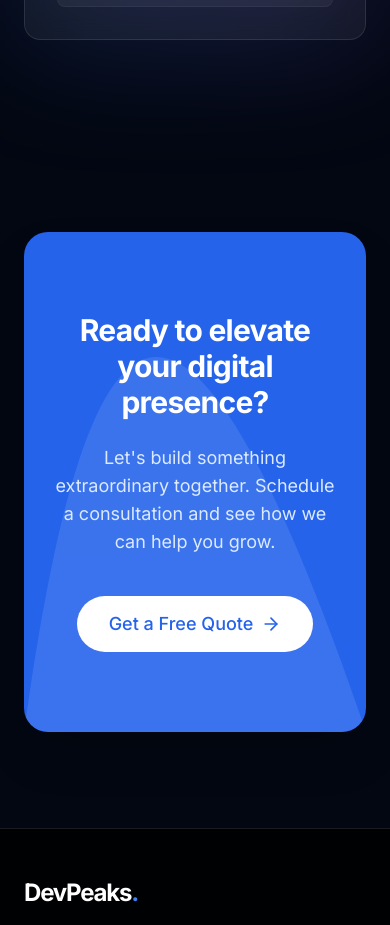
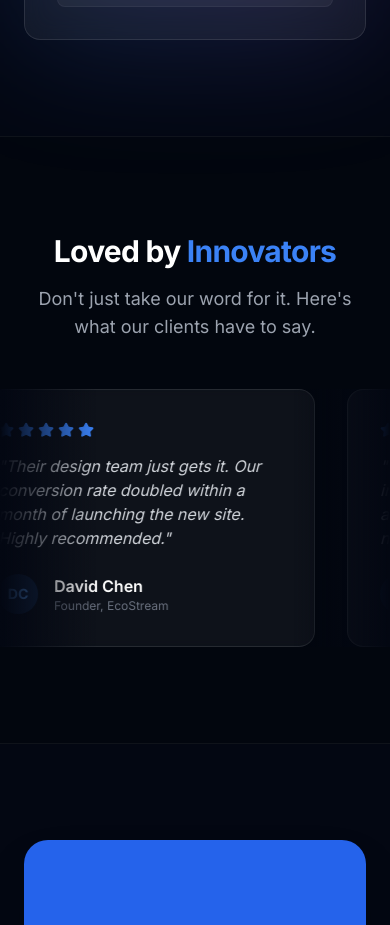
Before and after one commit to Saqibb786/DevPeaks, a Next.js app: page / in a window 390 px wide. Shown: the part 4780-5705 px from the top of the page. Built offline with nearby package versions, Linux system fonts and the light colour scheme.

Commit message:
Added reviews

```diff
--- a/app/page.tsx
+++ b/app/page.tsx
@@ -2,6 +2,7 @@ import { Hero } from "@/components/sections/hero";
 import { ValueProposition } from "@/components/sections/value-proposition";
 import { ServicesOverview } from "@/components/sections/services-overview";
 import { WhyUs } from "@/components/sections/why-us";
+import { Reviews } from "@/components/sections/reviews";
 import { CTA } from "@/components/sections/cta";
 
 export default function Home() {
@@ -11,6 +12,7 @@ export default function Home() {
       <ValueProposition />
       <ServicesOverview />
       <WhyUs />
+      <Reviews />
       <CTA />
     </main>
   );
--- /dev/null
+++ b/components/sections/reviews.tsx
@@ -0,0 +1,96 @@
+"use client";
+
+import { Container } from "@/components/ui/container";
+import { cn } from "@/lib/utils";
+import { motion } from "framer-motion";
+import { Star } from "lucide-react";
+
+const reviews = [
+  {
+    name: "Sarah Jenkins",
+    role: "CTO, FinTech Startups",
+    content: "DevPeaks transformed our MVP into a scalable enterprise solution. The attention to performance and security was exceptional.",
+    avatar: "SJ",
+  },
+  {
+    name: "David Chen",
+    role: "Founder, EcoStream",
+    content: "Their design team just gets it. Our conversion rate doubled within a month of launching the new site. Highly recommended.",
+    avatar: "DC",
+  },
+  {
+    name: "Marcus Rodriguez",
+    role: "Product Lead, Nexus",
+    content: "We needed a complex AI integration, and DevPeaks delivered ahead of schedule. Truly a partner, not just a vendor.",
+    avatar: "MR",
+  },
+  {
+    name: "Emily White",
+    role: "Marketing Director, Aura",
+    content: "Professional, transparent, and incredibly talented. They helped us clarify our vision and execute it perfectly.",
+    avatar: "EW",
+  },
+  {
+    name: "James Wilson",
+    role: "CEO, Wilson Media",
+    content: "The best development agency we've worked with. The code quality is top-notch and the communication is seamless.",
+    avatar: "JW",
+  },
+];
+
+export function Reviews() {
+  return (
+    <section className="py-24 overflow-hidden border-y border-white/5 bg-black/20">
+      <Container className="mb-12 text-center">
+        <h2 className="text-3xl font-bold tracking-tight text-white sm:text-4xl">
+          Loved by <span className="text-blue-500">Innovators</span>
+        </h2>
+        <p className="mt-4 text-lg text-gray-400">
+          Don't just take our word for it. Here's what our clients have to say.
+        </p>
+      </Container>
+
+      <div className="relative flex w-full overflow-hidden">
+        {/* Gradient Masks */}
+        <div className="absolute left-0 top-0 z-10 h-full w-24 bg-gradient-to-r from-[#030712] to-transparent" />
+        <div className="absolute right-0 top-0 z-10 h-full w-24 bg-gradient-to-l from-[#030712] to-transparent" />
+
+        {/* Marquee Container */}
+        <motion.div
+           className="flex gap-8 px-4"
+           animate={{ x: "-50%" }}
+           transition={{
+             repeat: Infinity,
+             ease: "linear",
+             duration: 30, // Adjust speed here
+           }}
+           style={{ width: "max-content" }}
+        >
+          {/* Double the list to create seamless loop */}
+          {[...reviews, ...reviews].map((review, index) => (
+            <div
+              key={`${review.name}-${index}`}
+              className="relative w-[350px] shrink-0 rounded-2xl border border-white/10 bg-white/5 p-8 backdrop-blur-sm transition-colors hover:border-blue-500/30 hover:bg-white/10"
+            >
+              <div className="flex gap-1 mb-4">
+                 {[...Array(5)].map((_, i) => (
+                    <Star key={i} className="h-4 w-4 fill-blue-500 text-blue-500" />
+                 ))}
+              </div>
+              <p className="mb-6 text-gray-300 italic">"{review.content}"</p>
+              <div className="flex items-center gap-4">
+                <div className="flex h-10 w-10 items-center justify-center rounded-full bg-blue-500/20 text-sm font-bold text-blue-400">
+                  {review.avatar}
+                </div>
+                <div>
+                  <div className="font-semibold text-white">{review.name}</div>
+                  <div className="text-xs text-gray-500">{review.role}</div>
+                </div>
+              </div>
+            </div>
+          ))}
+        </motion.div>
+      </div>
+    </section>
+  );
+}
```
